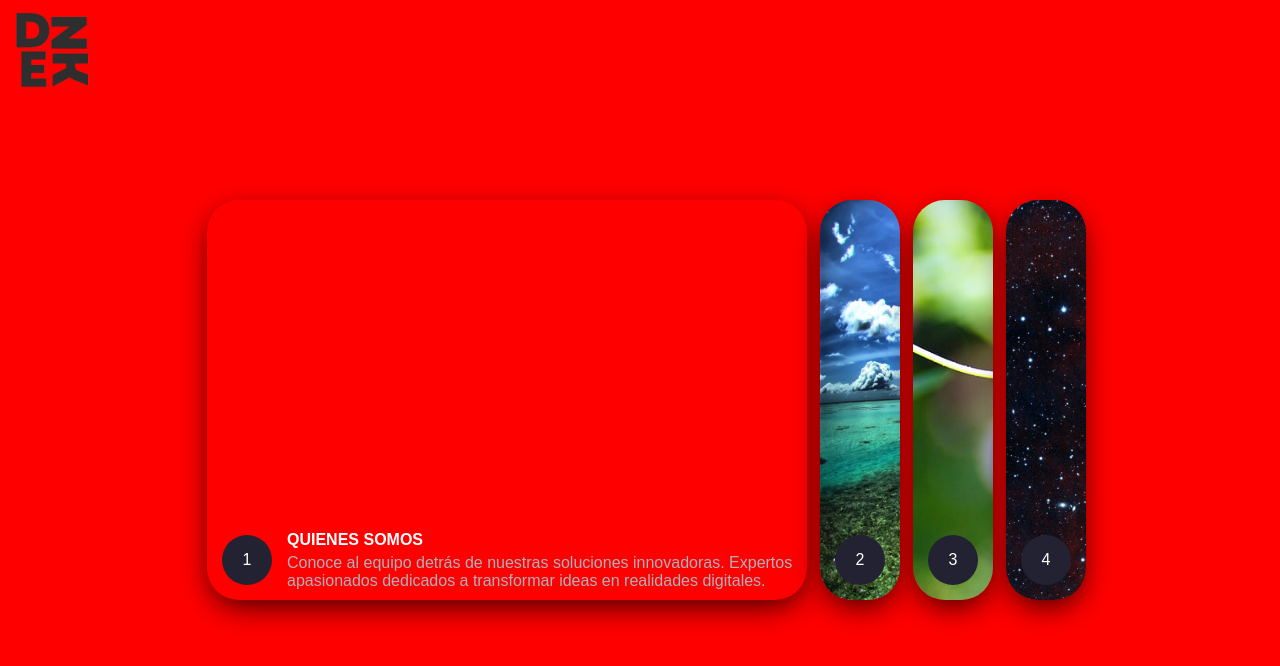
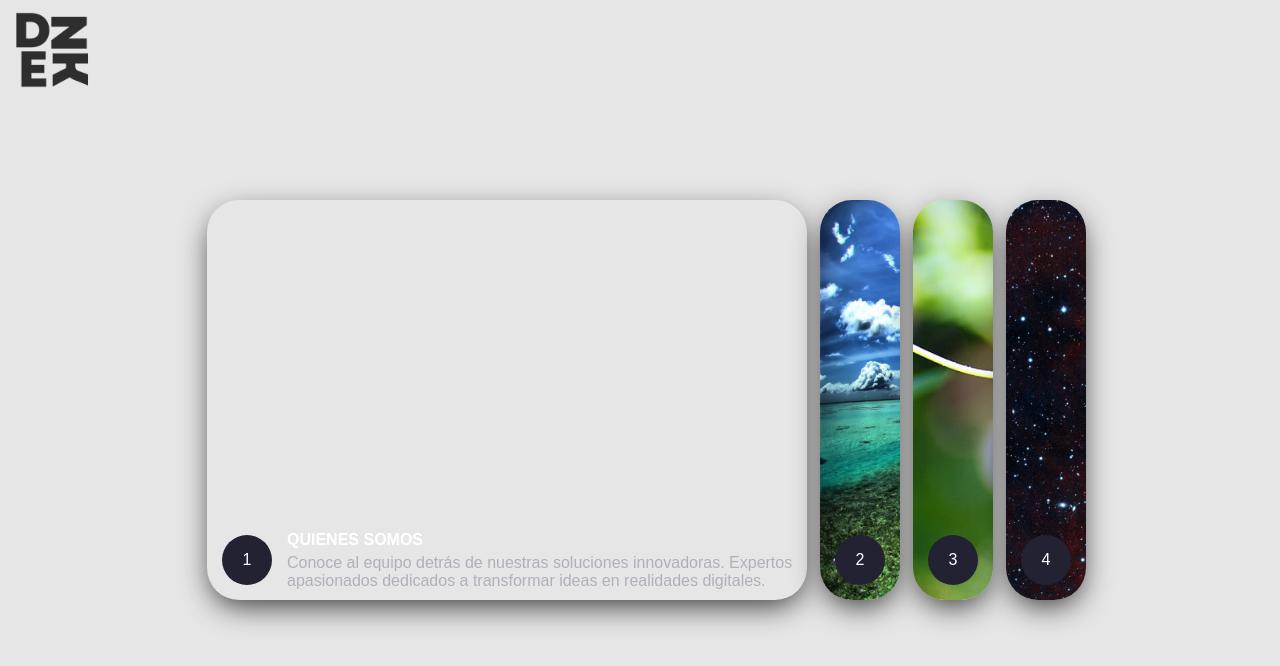
Before and after one commit to nicoosk/portfolio-web, a plain HTML site: page index.html in a window 1280 px wide. Drawn offline with Linux system fonts and the light colour scheme.

Commit message:
cambiando color de fondo

```diff
--- a/styles/styles.css
+++ b/styles/styles.css
@@ -25,7 +25,7 @@
 }
 
 body {
-    background-color: #ff0000;
+    background-color: #e6e6e6;
     overflow-x: hidden;
 
 }
```
